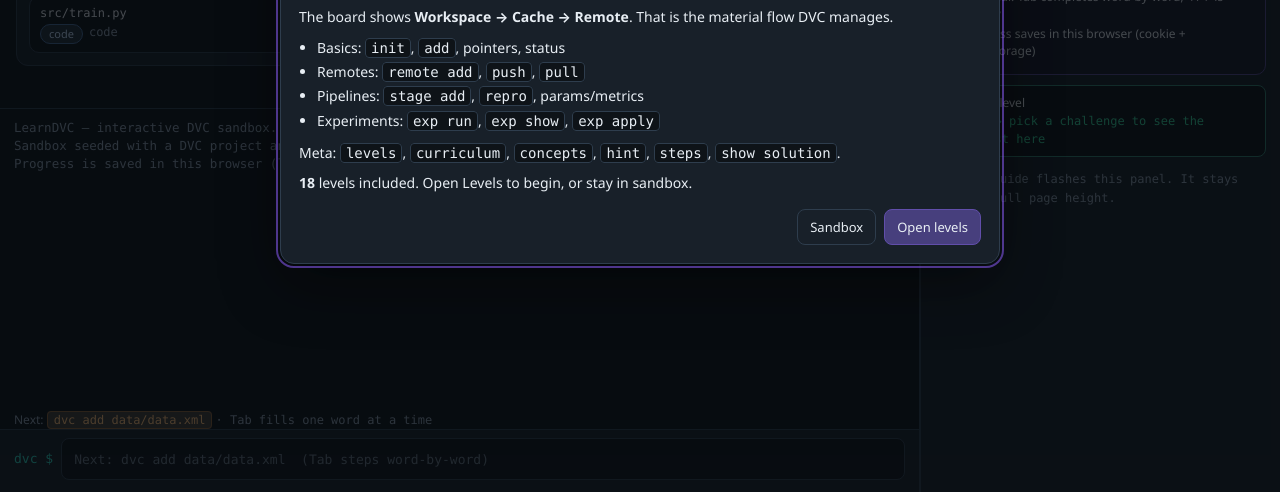
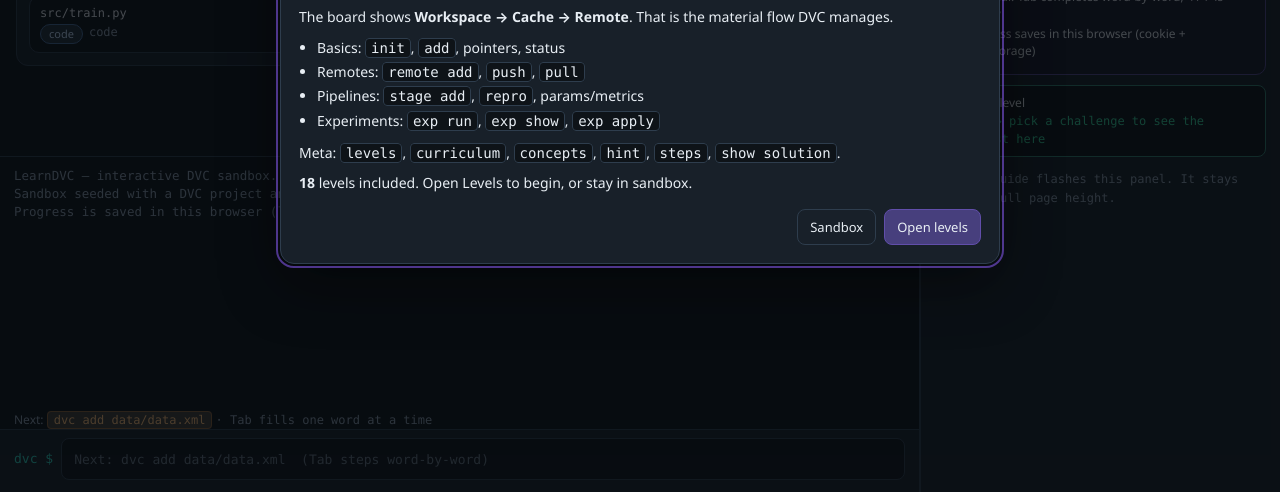
Before and after one commit to alisadeghiaghili/learn-dvc, a website built with Vite: page index.html in a window 1280 px wide. Shown: the part 308-800 px from the top of the page. Built offline with nearby package versions, Linux system fonts and the light colour scheme.

Commit message:
fix: reduce terminal height by 100px

```diff
--- a/src/style.css
+++ b/src/style.css
@@ -985,15 +985,15 @@
   }
 }
 
-/* Terminal — intentionally tall (≈2×) so coach/Why output stays readable */
+/* Terminal — tall enough for coach/Why output; 100px under the 2× draft */
 .terminal {
   border-top: 1px solid var(--line);
   background: var(--ink);
   display: grid;
   grid-template-rows: minmax(0, 1fr) auto auto;
-  height: 440px;
-  min-height: 320px;
-  max-height: 48vh;
+  height: 340px;
+  min-height: 260px;
+  max-height: 42vh;
   border-right: 1px solid var(--line);
 }
 
```
